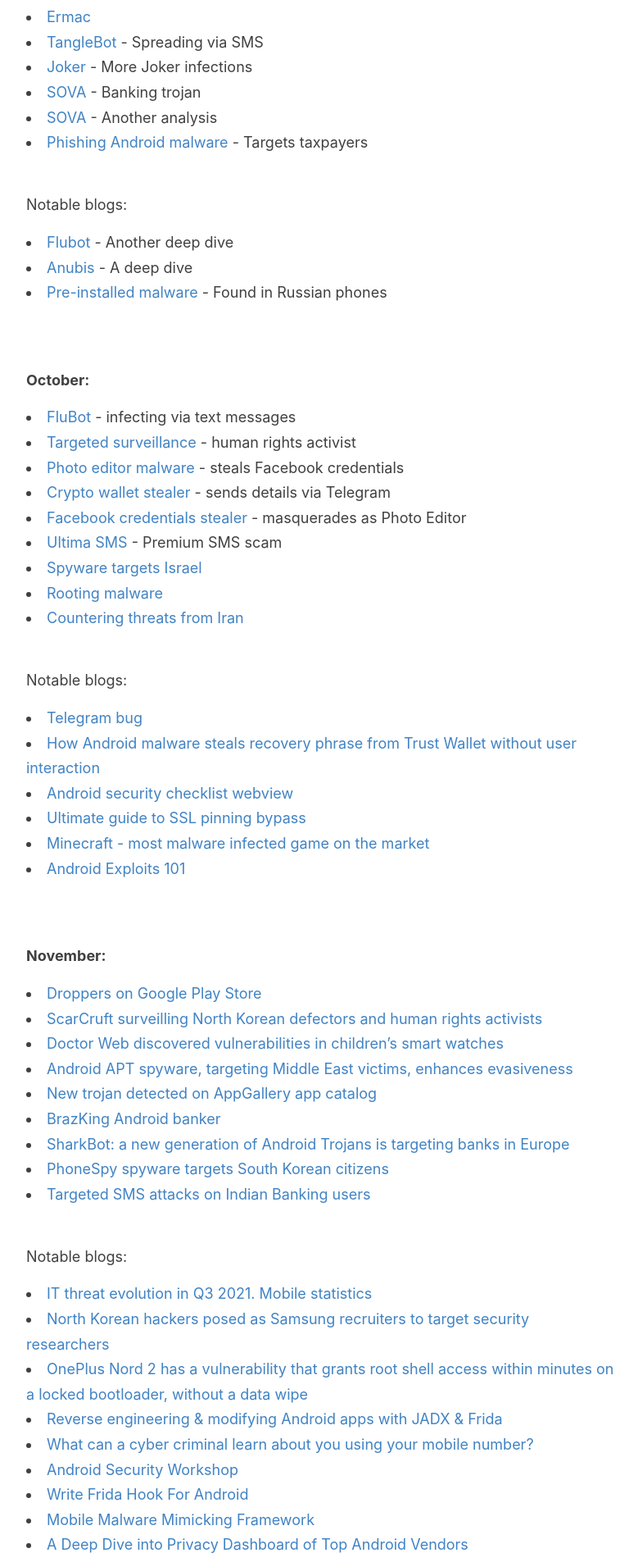
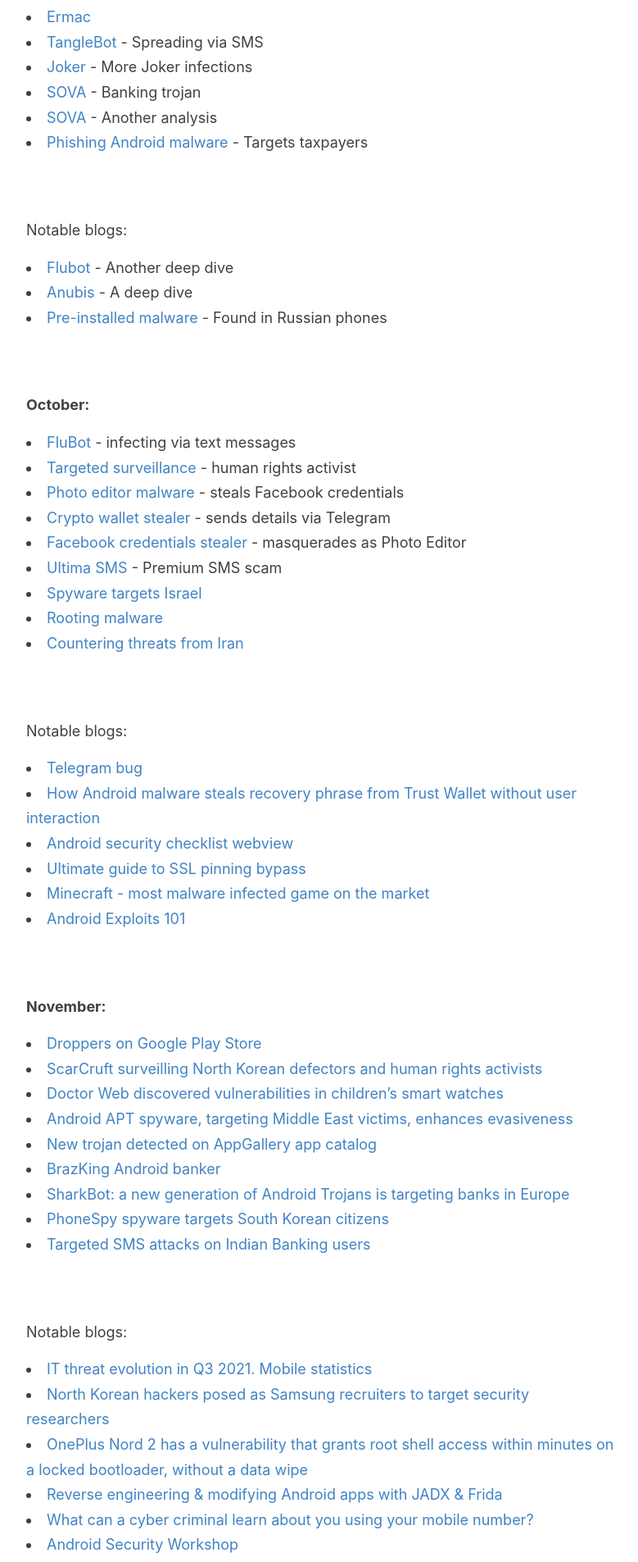
Before and after one commit to sk3ptre/sk3ptre.github.io, a Jekyll site: the page built from _posts/2021-01-18-Malware-Timeline-2021.md, in a window 1280 px wide. Shown: the part 481-2386 px from the top of the page at 82% size, without its empty margins (248-1027 px from the left). Built offline with Jekyll 4.4.1, drawn with Linux system fonts in a browser that asks for light colours.

Commit message:
Update 2021-01-18-Malware-Timeline-2021.md

```diff
--- a/_posts/2021-01-18-Malware-Timeline-2021.md
+++ b/_posts/2021-01-18-Malware-Timeline-2021.md
@@ -6,7 +6,7 @@
 Popular Android malware seen in 2021, I have uploaded APK files for all the entries that I could on my <a href="https://github.com/sk3ptre/AndroidMalware_2021">Github repository</a>
 <br><br>
 **September:**
-
+<br>
 <li><a href="https://blog.zimperium.com/grifthorse-android-trojan-steals-millions-from-over-10-million-victims-globally/">GriftHorse</a> - Subscribes to paid services</li>
 <li><a href="https://research.checkpoint.com/2021/pixstealer-a-new-wave-of-android-banking-trojans-abusing-accessibility-services/">PixStealer</a></li>
 <li><a href="https://www.threatfabric.com/blogs/ermac-another-cerberus-reborn.html">Ermac</a></li>
@@ -15,14 +15,14 @@
 <li><a href="https://www.threatfabric.com/blogs/sova-new-trojan-with-fowl-intentions.html">SOVA</a> - Banking trojan</li>
 <li><a href="https://blog.cyble.com/2021/09/14/deep-dive-analysis-of-s-o-v-a-android-banking-trojan/">SOVA</a> - Another analysis</li>
 <li><a href="https://www.mcafee.com/blogs/other-blogs/mcafee-labs/phishing-android-malware-targets-taxpayers-in-india">Phishing Android malware</a> - Targets taxpayers</li>
-<br>
+<br><br>
 Notable blogs:
 <li><a href="https://www.telekom.com/en/blog/group/article/flubot-under-the-microscope-636368">Flubot</a> - Another deep dive</li>
 <li><a href="https://0x1c3n.tech/anubis-android-malware-analysis">Anubis</a> - A deep dive</li>
 <li><a href="https://habr.com/ru/post/575626/">Pre-installed malware</a> - Found in Russian phones</li>
 <br><br>
 **October:**
-
+<br>
 <li><a href="https://www.cert.govt.nz/individuals/news-and-events/parcel-delivery-text-message-infecting-android-phones/">FluBot</a> - infecting via text messages</li>
 <li><a href="https://www.amnesty.org/en/documents/afr57/4756/2021/en/">Targeted surveillance</a> - human rights activist</li>
 <li><a href="https://twitter.com/sh1shk0va/status/1447540805275635723">Photo editor malware</a> - steals Facebook credentials</li>
@@ -32,8 +32,7 @@
 <li><a href="https://www.bleepingcomputer.com/news/security/android-spyware-apps-target-israel-in-three-year-long-campaign/">Spyware targets Israel</a></li>
 <li><a href="https://blog.lookout.com/lookout-discovers-global-rooting-malware-campaign">Rooting malware</a></li>
 <li><a href="https://blog.google/threat-analysis-group/countering-threats-iran/">Countering threats from Iran</a></li>
-
-<br>
+<br><br>
 Notable blogs:
 <li><a href="https://arstechnica.com/information-technology/2021/10/researcher-refuses-telegrams-bounty-award-discloses-auto-delete-bug/">Telegram bug</a></li>
 <li><a href="https://www.youtube.com/watch?v=cI9GbhspMYY">How Android malware steals recovery phrase from Trust Wallet without user interaction</a></li>
@@ -43,7 +42,7 @@
 <li><a href="https://www.youtube.com/watch?v=squuwVQiPgg">Android Exploits 101</a></li>
 <br><br>
 **November:**
-
+<br>
 <li><a href="https://threatfabric.com/blogs/deceive-the-heavens-to-cross-the-sea.html">Droppers on Google Play Store</a></li>
 <li><a href="https://securelist.com/scarcruft-surveilling-north-korean-defectors-and-human-rights-activists/105074/">ScarCruft surveilling North Korean defectors and human rights activists</a></li>
 <li><a href="https://news.drweb.com/show/?i=14350&lng=en&c=5">Doctor Web discovered vulnerabilities in children’s smart watches</a></li>
@@ -53,8 +52,7 @@
 <li><a href="https://www.cleafy.com/cleafy-labs/sharkbot-a-new-generation-of-android-trojan-is-targeting-banks-in-europe">SharkBot: a new generation of Android Trojans is targeting banks in Europe</a></li>
 <li><a href="https://blog.zimperium.com/phonespy-the-app-based-cyberattack-snooping-south-korean-citizens/">PhoneSpy spyware targets South Korean citizens</a></li>
 <li><a href="https://labs.k7computing.com/index.php/targeted-smishing-attacks-on-indian-banking-users/">Targeted SMS attacks on Indian Banking users</a></li>
-
-<br>
+<br><br>
 Notable blogs:
 <li><a href="https://securelist.com/it-threat-evolution-in-q3-2021-mobile-statistics/105020/">IT threat evolution in Q3 2021. Mobile statistics</a></li>
 <li><a href="https://therecord.media/north-korean-hackers-posed-as-samsung-recruiters-to-target-security-researchers/">North Korean hackers posed as Samsung recruiters to target security researchers</a></li>
@@ -72,9 +70,9 @@
 <li><a href="https://github.com/su-vikas/Presentations/blob/main/Sincon2021.MobileAppHardeningRE.pdf">Mobile app hardening</a></li>
 <li><a href="https://blog.oversecured.com/Android-security-checklist-webview/">Android security checklist: WebView</a></li>
 <li><a href="https://github.com/cyberheartmi9/Frida-Guide/blob/main/Frida%20Guide/Frida%20Guide.md">Frida Hook for Android</a></li>
-
 <br><br>
 **December:**
+<br>
 <li><a href="https://research.checkpoint.com/2021/smishing-botnets-going-viral-in-iran/">Smishing Botnets Going Viral in Iran</a></li>
 
 <br><br><br>
```
